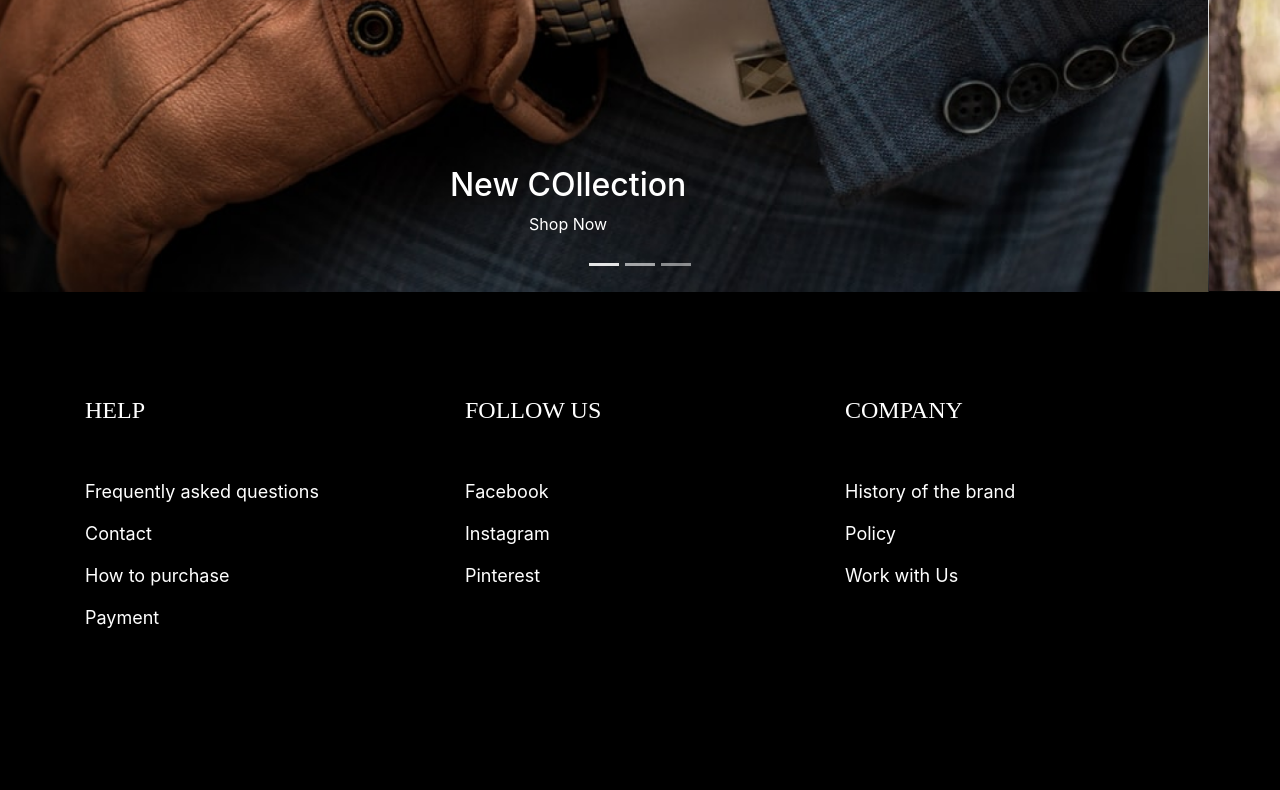
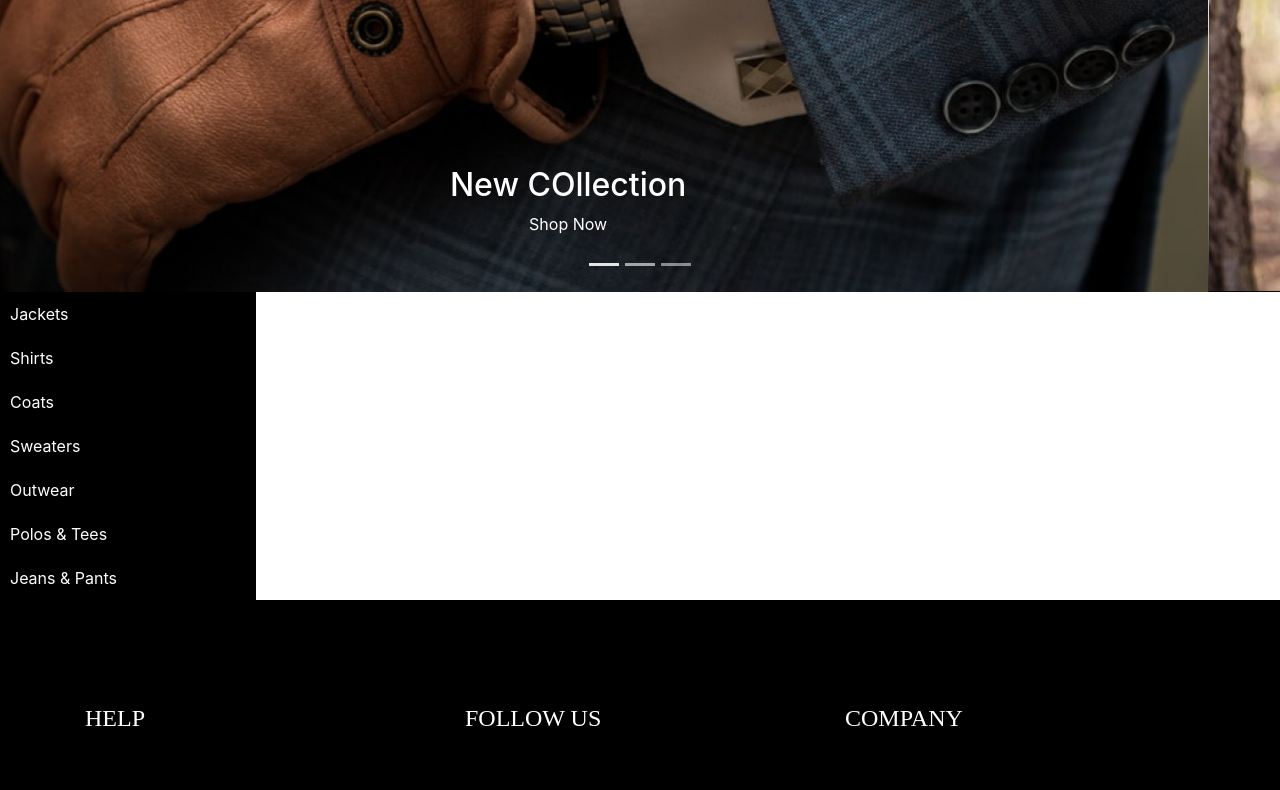
Before and after one commit to feyziyev007/FinalProject, a React (Create React App) app: page / in a window 1280 px wide. Shown: the part 542-1332 px from the top of the page. Built offline with nearby package versions, Linux system fonts and the light colour scheme.

Commit message:
item list using data

```diff
--- a/src/App.js
+++ b/src/App.js
@@ -14,8 +14,9 @@ function App() {
       <PageHP />
       {/* <PageCart />
       <PagePDP />
-      <PagePLP /> */}
-      <Footer />
+      */}
+        <PagePLP />
+        <Footer />
     </div>
   );
 }
--- /dev/null
+++ b/src/Components/PagePLP/Components/ListItem/ListItem.js
@@ -0,0 +1,15 @@
+import React from 'react';
+import styles from './styles.scss';
+export default class ListItem extends React.Component{
+    render()
+    {
+        const {title, class_name}=this.props;
+        console.log(this.props);
+        return (
+            <li
+                className={class_name}
+            >{title}
+            </li>
+        )
+    }
+}
--- /dev/null
+++ b/src/Components/PagePLP/Components/ListItem/styles.scss
@@ -0,0 +1,6 @@
+
+.clothes__subclass{
+  padding: 10px;
+  display: block;
+  list-style: none;
+}
--- a/src/Components/PagePLP/index.js
+++ b/src/Components/PagePLP/index.js
@@ -1,8 +1,26 @@
 import React from 'react';
 import style from './style.scss';
+import ListItem from "./Components/ListItem/ListItem";
 
-export default class PagePLP extends React.Component {
-  render() {
-    return <p>PagePLP</p>;
-  }
-}
+export default function PagePLP(){
+  const listItems = [
+    {name: "Jackets", class: "clothes__subclass"},
+    {name: "Shirts", class: "clothes__subclass"},
+    {name: "Coats", class: "clothes__subclass"},
+    {name: "Sweaters", class: "clothes__subclass"},
+    {name: "Outwear", class: "clothes__subclass"},
+    {name: "Polos & Tees", class: "clothes__subclass"},
+    {name: "Jeans & Pants", class: "clothes__subclass"},
+  ];
+
+
+  return (
+      <div className='clothes'>
+        {listItems.map((item)=>{
+          return <ListItem
+          title={item.name}
+          class_name={item.class}
+          />
+        })}
+      </div>
+  )}
--- a/src/Components/PagePLP/style.scss
+++ b/src/Components/PagePLP/style.scss
@@ -0,0 +1,7 @@
+.clothes{
+  display: flex;
+  background-color: black;
+  color: white;
+  flex-direction: column;
+  width: 20%;
+}
```
